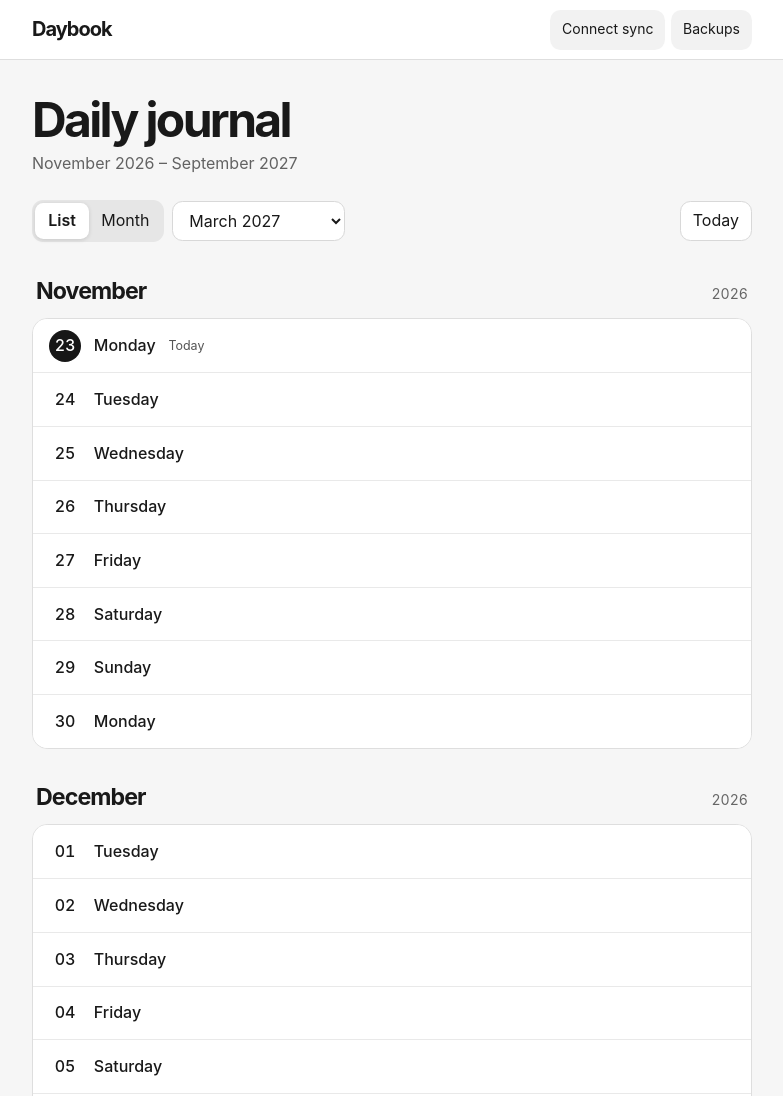
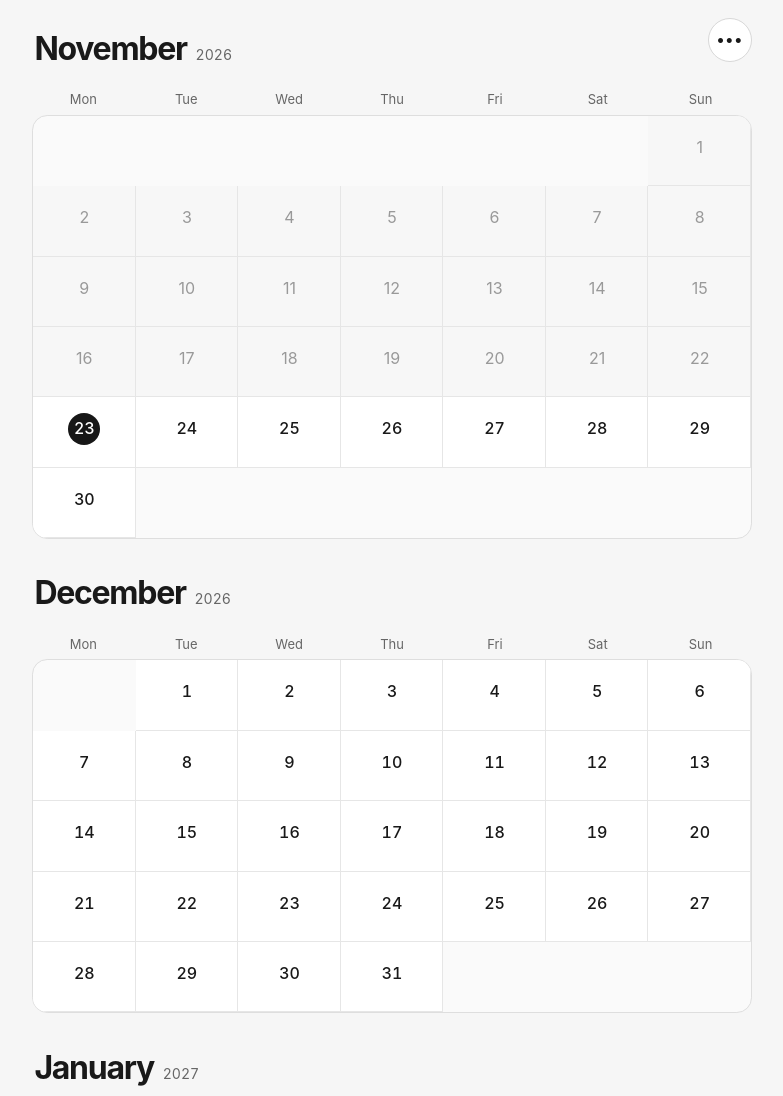
Before and after one commit to nilshback/calendar-until, a plain HTML site: page index.html in a window 1280 px wide. Shown: the top 1096 px of the page, without its empty margins (248-1031 px from the left). Drawn offline with Linux system fonts and the light colour scheme.

Commit message:
Simplify the calendar to month grids with private note markers

```diff
--- a/app.js
+++ b/app.js
@@ -17,15 +17,13 @@ function paint(id) {
   const row = rows.get(id), value = read(id);
   row.classList.toggle('past', id < today());
   row.classList.toggle('written', !!value.trim());
-  row.querySelector('.today').hidden = id !== today();
+  row.setAttribute('aria-current', id === today() ? 'date' : 'false');
   row.setAttribute('aria-label', dates.get(id).toLocaleDateString('en-US',{dateStyle:'full'}) + (value.trim() ? ', has note' : ''));
   row.classList.toggle('current', id === today());
-  row.querySelector('small').textContent = value.trim().split('\n')[0];
 }
 let month, list;
-for (let d = new Date(2026,10,23,12); key(d) <= end; d.setDate(d.getDate()+1)) {
+for (let d = new Date(2026,10,1,12); key(d) <= '2027-09-30'; d.setDate(d.getDate()+1)) {
   const id = key(d), m = id.slice(0,7);
-  dates.set(id,new Date(d));
   if (m !== month) {
     month = m;
     list = document.createElement('section');
@@ -43,13 +41,22 @@ for (let d = new Date(2026,10,23,12); key(d) <= end; d.setDate(d.getDate()+1)) {
     $('months').append(list);
     const cells = document.createElement('div');
     cells.className = 'days'; list.append(cells); list = cells;
-    $('jump').add(new Option(label+' '+d.getFullYear(),m));
   }
+  if (id < start || id > end) {
+    const day = document.createElement('span');
+    day.className = 'outside';
+    day.style.gridColumnStart = String((d.getDay()+6)%7+1);
+    day.textContent = String(d.getDate());
+    day.setAttribute('aria-hidden','true');
+    list.append(day);
+    continue;
+  }
+  dates.set(id,new Date(d));
   const row = document.createElement('button');
   row.style.gridColumnStart = String((d.getDay()+6)%7+1);
   row.setAttribute('aria-label',d.toLocaleDateString('en-US',{dateStyle:'full'}));
   row.className = 'row'; row.id = 'd'+id;
-  row.innerHTML = '<span class="num">'+id.slice(-2)+'</span><span class="weekday">'+d.toLocaleDateString('en-US',{weekday:'long'})+'</span><span class="today">Today</span><small></small>';
+  row.innerHTML = '<span class="num">'+d.getDate()+'</span>';
   row.onclick = () => { scrollTop = window.scrollY; history.pushState({daybook:true},'', '#'+id); route(); };
   list.append(row); rows.set(id,row); paint(id);
 }
@@ -58,7 +65,6 @@ function refresh() {
   if (changed) {
     lastDay = today();
     for (const id of dates.keys()) paint(id);
-    $('today').hidden = !dates.has(lastDay);
   }
   $('note').readOnly = locked();
   $('restore').disabled = locked();
@@ -98,14 +104,8 @@ $('note').oninput = () => {
   }
   paint(active);
 };
-$('jump').onchange = () => $('m'+$('jump').value).scrollIntoView();
-window.addEventListener('scroll', () => {
-  if (!$('calendar').hidden) for (const heading of document.querySelectorAll('.month')) {
-    if (heading.getBoundingClientRect().top > 80) break;
-    $('jump').value = heading.id.slice(1);
-  }
-},{passive:true});
-$('today').onclick = () => rows.get(today())?.scrollIntoView({block:'center'});
+$('settings').onclick = () => $('preferences').showModal();
+$('done').onclick = () => $('preferences').close();
 $('backup').onclick = () => {$('result').textContent='';$('panel').showModal();};
 $('close').onclick = () => $('panel').close();
 $('download').onclick = () => {
@@ -140,11 +140,3 @@ window.addEventListener('storage', e => {
 });
 window.addEventListener('focus',refresh);setInterval(refresh,1000);route();
 if('serviceWorker' in navigator && location.protocol==='https:') navigator.serviceWorker.register('./sw.js').catch(()=>{});
-
-function setLayout(mode) {
-  $('months').classList.toggle('as-list', mode === 'list');
-  $('grid').setAttribute('aria-pressed', String(mode !== 'list'));
-  $('agenda').setAttribute('aria-pressed', String(mode === 'list'));
-}
-$('grid').onclick = () => setLayout('month');
-$('agenda').onclick = () => setLayout('list');
--- a/calendar.css
+++ b/calendar.css
@@ -7,26 +7,17 @@
 }
 * { box-sizing: border-box; }
 body { margin: 0; }
-header { background: white; border-bottom: 1px solid #dedede; }
-header > div, main { max-width: 49rem; margin: auto; padding-inline: clamp(.9rem, 4vw, 2rem); }
-header > div, .actions, .tools, .segmented, .month, nav { display: flex; align-items: center; }
-header > div, nav { justify-content: space-between; gap: .5rem; }
-header > div { min-height: 3.7rem; }
-.brand { font-size: 1.25rem; font-weight: 700; letter-spacing: -.05em; }
-.actions { gap: .35rem; }
+main { max-width: 49rem; margin: auto; padding: .5rem clamp(.9rem, 4vw, 2rem) 2rem; }
+#calendar { position: relative; }
+#settings { position: absolute; right: 0; top: 0; width: 2.75rem; height: 2.75rem; border-radius: 50%; padding: 0; font-weight: 700; letter-spacing: .08em; }
+nav { display: flex; align-items: center; justify-content: space-between; gap: .5rem; }
 button, select, input, textarea { font: inherit; color: inherit; }
 button, select { background: #fff; border: 1px solid #d8d8d8; border-radius: .65rem; min-height: 2.5rem; padding: .4rem .75rem; cursor: pointer; }
-.actions button { border: 0; background: #f2f2f2; font-size: .875rem; }
 h1, h2, p { margin: 0; }
 h1 { font-size: clamp(2rem, 6vw, 3rem); line-height: 1.1; letter-spacing: -.055em; margin: 2.1rem 0 .35rem; }
 h1 + p, #status { color: #626262; }
-.tools { position: sticky; top: 0; z-index: 1; background: #f6f6f6; gap: .5rem; flex-wrap: wrap; padding-block: .9rem; margin-top: .65rem; }
-.segmented { background: #e6e6e6; padding: .18rem; border-radius: .7rem; }
-.segmented button { min-height: 2rem; border: 0; min-width: 3.4rem; background: transparent; border-radius: .52rem; }
-.segmented [aria-pressed=true] { background: white; box-shadow: 0 1px 4px #0002; font-weight: 600; }
-#today { margin-left: auto; }
-.month { scroll-margin-top: 5rem; justify-content: space-between; align-items: baseline; margin: 1.15rem .25rem .6rem; }
-.month h2 { font-size: 1.45rem; letter-spacing: -.04em; }
+.month { display: flex; gap: .55rem; align-items: baseline; padding: .5rem 0; margin: .6rem .15rem .3rem; }
+.month h2 { font-size: clamp(1.6rem,5vw,2rem); letter-spacing: -.04em; }
 .month small { font-size: .88rem; font-variant-numeric: tabular-nums; color: #666; }
 .month-section { padding-bottom: .85rem; }
 .weekdays, .days { display: grid; grid-template-columns: repeat(7, minmax(0, 1fr)); }
@@ -35,18 +26,8 @@ h1 + p, #status { color: #626262; }
 .row { position: relative; border: 0; border-radius: 0; background: #fff; min-width: 0; min-height: 4.4rem; padding: .45rem .25rem; display: flex; align-items: center; flex-direction: column; gap: .15rem; box-shadow: inset -1px -1px #e6e6e6; }
 .num { display: grid; place-items: center; width: 2rem; height: 2rem; font-variant-numeric: tabular-nums; font-weight: 550; flex: none; }
 .current .num { background: #171717; color: white; border-radius: 50%; }
-.weekday, .today { display: none; }
-.row small { max-width: 100%; overflow: hidden; text-overflow: ellipsis; white-space: nowrap; font-size: .84rem; color: #555; }
-.row.past { background: #fafafa; color: #757575; }
+.row.past { background: #f2f2f2; color: #707070; }
 .written .num { font-weight: 750; }
-.written small::before { content: '●'; font-size: .52rem; vertical-align: middle; margin-right: .38rem; }
-.as-list .weekdays { display: none; }
-.as-list .days { display: block; }
-.as-list .row { width: 100%; min-height: 3.35rem; padding: .55rem 1rem; gap: .8rem; flex-direction: row; box-shadow: none; text-align: left; }
-.as-list .row + .row { border-top: 1px solid #e9e9e9; }
-.as-list .weekday { display: inline; font-weight: 500; }
-.as-list .today { display: inline; font-size: .78rem; color: #555; }
-.as-list small { margin-left: auto; min-width: 0; }
 [hidden], #notice:empty { display: none !important; }
 #notice { background: white; padding: .8rem; border-radius: .7rem; margin-top: 1rem; }
 #editor { margin-block: 1.5rem; padding: clamp(1rem, 4vw, 2rem); background: white; border: 1px solid #ddd; border-radius: 1rem; }
@@ -58,9 +39,12 @@ dialog button { margin: .2rem .1rem; }
 #token { display: block; width: 100%; padding: .65rem; border: 1px solid #aaa; border-radius: .5rem; margin: .25rem 0 .75rem; }
 :focus-visible { outline: 2px solid #444; outline-offset: -2px; }
 @media (hover: hover) { button:hover { background: #ededed; } }
+
+.month-section:first-child .month { padding-right: 3.1rem; }
+.row { justify-content: center; padding-bottom: .9rem; }
+.row.written::after { content: ''; position: absolute; bottom: .38rem; width: .36rem; height: .36rem; border-radius: 50%; background: currentColor; }
+.outside { display: grid; place-items: center; min-height: 4.4rem; padding-bottom: .45rem; background: #f7f7f7; color: #999; box-shadow: inset -1px -1px #e6e6e6; }
+#syncLabel { color: #666; font-size: .85rem; }
 @media (max-width: 450px) {
-  .tools { gap: .35rem; font-size: .875rem; }
-  .tools button, .tools select { padding-inline: .5rem; }
-  .segmented button { min-width: 2.6rem; }
-  .as-list .row { padding-inline: .65rem; gap: .55rem; }
+  .row, .outside { min-height: 3.65rem; }
 }
--- a/index.html
+++ b/index.html
@@ -2,7 +2,16 @@
 <html lang="en"><meta charset="utf-8"><meta name="viewport" content="width=device-width,initial-scale=1"><meta name="theme-color" content="#ffffff"><meta name="apple-mobile-web-app-capable" content="yes"><link rel="manifest" href="app.webmanifest"><link rel="apple-touch-icon" href="icon-192.png"><link rel="icon" href="icon-192.png"><link rel="stylesheet" href="calendar.css"><title>Daybook · Daily journal</title>
 
 
-<header><div><span class="brand">Daybook</span><div class="actions"><button id="connect">Connect sync</button><button id="backup">Backups</button></div></div></header>
-<main><p id="notice" role="alert"></p><section id="calendar"><h1>Daily journal</h1><p>November 2026 – September 2027</p><div class="tools"><div class="segmented" aria-label="Calendar layout"><button id="agenda" aria-pressed="true">List</button><button id="grid" aria-pressed="false">Month</button></div><select id="jump" aria-label="Jump to month"></select><button id="today">Today</button></div><div id="months" class="as-list"></div></section>
+<main><p id="notice" role="alert"></p>
+<section id="calendar" aria-label="Journal calendar">
+  <button id="settings" aria-label="Calendar settings" aria-haspopup="dialog" title="Calendar settings">•••</button>
+  <div id="months"></div>
+</section>
 <section id="editor" hidden><nav><button id="back">← Calendar</button><span id="status" role="status"></span></nav><h1 id="heading"></h1><p id="subtitle"></p><textarea id="note" aria-label="Daily note" placeholder="Write your goals, thoughts, or a moment from today…"></textarea></section></main>
+<dialog id="preferences" aria-labelledby="settingsTitle">
+  <h2 id="settingsTitle">Calendar settings</h2>
+  <p><button id="connect" aria-label="Sync settings"><span>Sync</span> <span id="syncLabel">Connect sync</span></button>
+  <button id="backup">Backups</button></p>
+  <button id="done">Done</button>
+</dialog>
 <dialog id="panel"><h2>Journal backups</h2><p>Download a copy of the notes saved on this device.</p><p>Import adds missing entries and keeps existing notes.</p><button id="download">Download backup</button><button id="restore">Import backup</button><input hidden id="file" type="file" accept=".json,application/json"><p role="status" id="result"></p><button id="close">Close</button></dialog><dialog id="syncPanel"><h2>Journal sync</h2><p>Connect this device to the private calendar-until-data repository. Use a fine-grained GitHub token for this repository with Contents read and write access.</p><form id="syncForm"><label for="token">GitHub token</label><input id="token" type="password" required autocomplete="off" spellcheck="false"><label><input type="checkbox" id="remember"> Remember on this device</label><p><button>Connect this device</button></p></form><p id="syncMessage" role="status"></p><button id="retry">Sync now</button><button id="disconnect">Disconnect</button><button id="dismiss">Close</button></dialog><script src="app.js"></script><script src="sync.js"></script></html>
--- a/sw.js
+++ b/sw.js
@@ -1,4 +1,4 @@
-const cacheName = 'daybook-' + self.registration.scope + '-v5';
+const cacheName = 'daybook-' + self.registration.scope + '-v6';
 self.addEventListener('install', event => event.waitUntil(caches.open(cacheName).then(cache => cache.addAll(['./','./index.html','./app.js','./calendar.css','./sync.js','./app.webmanifest','./icon-192.png','./icon-512.png'].map(path => new Request(path,{cache:'reload'})))).then(() => self.skipWaiting())));
 self.addEventListener('activate', event => event.waitUntil(self.clients.claim()));
 self.addEventListener('fetch', event => {
--- a/sync.js
+++ b/sync.js
@@ -7,7 +7,8 @@ const tokenKey = prefix + 'sync-token';
 let credential = '', pendingTimer, busy = false, again = false;
 
 function syncState(button, message) {
-  $('connect').textContent = button;
+  $('syncLabel').textContent = button;
+  $('connect').setAttribute('aria-label', 'Sync settings, '+button);
   $('syncMessage').textContent = message;
   $('retry').hidden = $('disconnect').hidden = !credential;
 }
```
Also changed, not shown: 1 other file.
